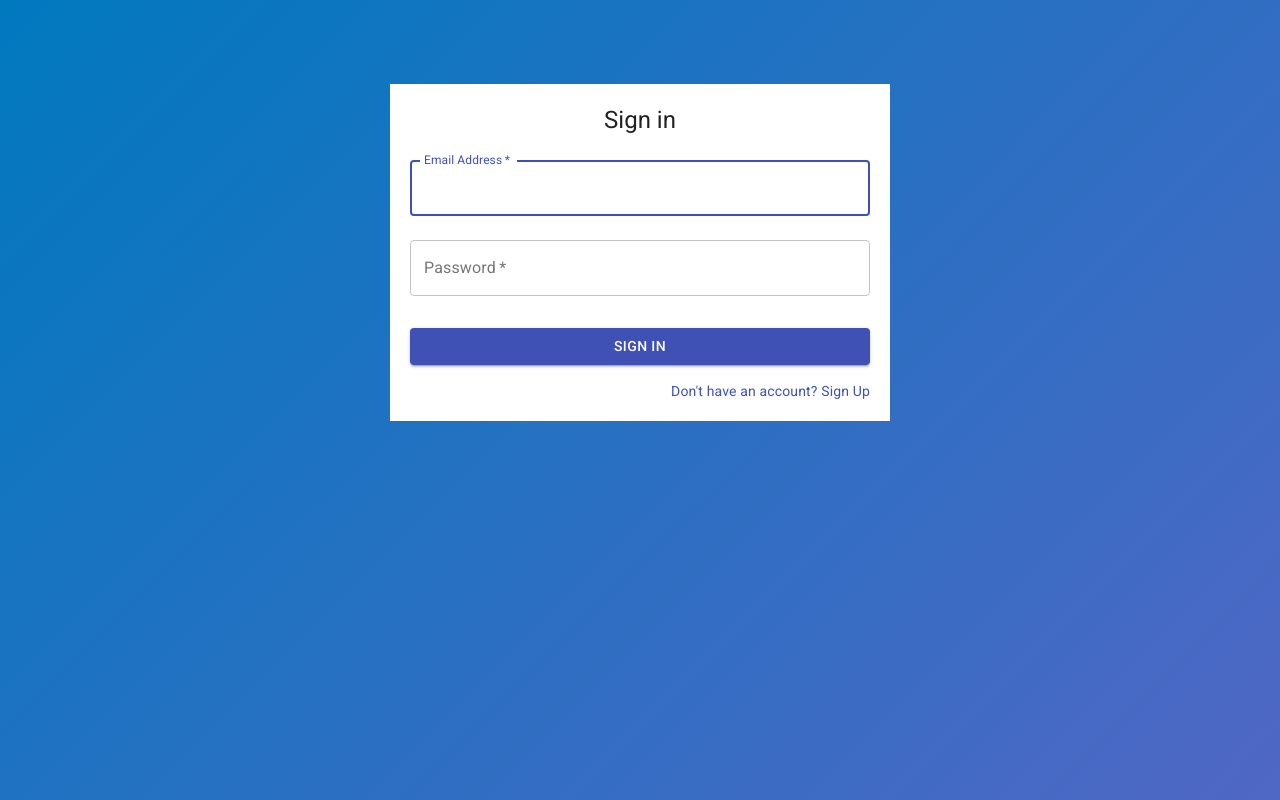
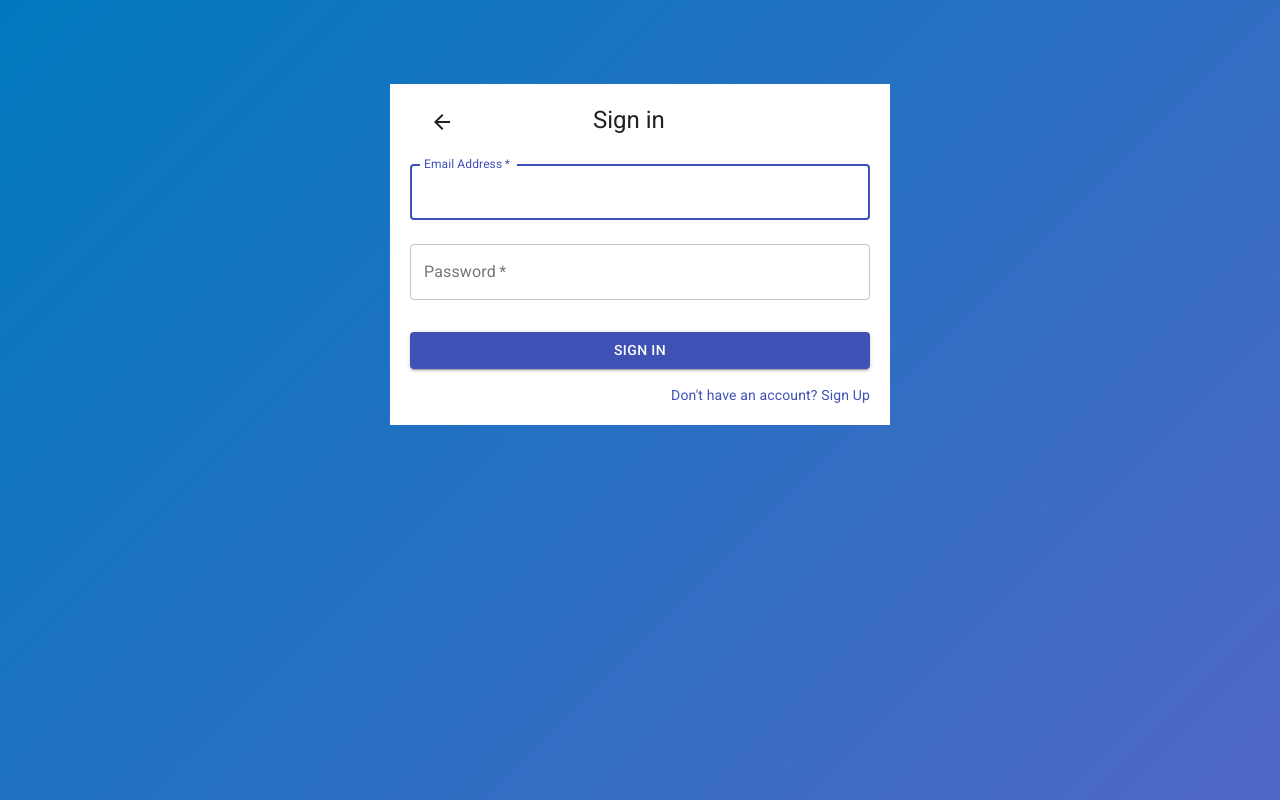
Before and after one commit to knezewski/taskManagerMERN, a React (Create React App) app in the folder client/: page /login in a window 1280 px wide. Built offline with nearby package versions, Linux system fonts and the light colour scheme; no server answers; the HTML template or start-up script is replaced by a standard one.

Commit message:
add backarrow

```diff
--- a/client/src/components/pages/Dashboard.js
+++ b/client/src/components/pages/Dashboard.js
@@ -8,7 +8,7 @@ import Navbar from "../other/Navbar";
 import CircularProgress from "@material-ui/core/CircularProgress";
 
 const Dashboard = () => {
-  const { user, isAuthenticated, token } = useSelector((state) => state.auth);
+  const { user, token } = useSelector((state) => state.auth);
   const boards = useSelector((state) => state.board.boards);
   const loading = useSelector((state) => state.board.dashboardLoading);
   const dispatch = useDispatch();
--- a/client/src/components/pages/Login.js
+++ b/client/src/components/pages/Login.js
@@ -1,7 +1,7 @@
 // https://github.com/mui-org/material-ui/tree/master/docs/src/pages/getting-started/templates/sign-in
 
 import React, { useState, useEffect } from "react";
-import { Redirect } from "react-router-dom";
+import { Redirect, useHistory } from "react-router-dom";
 import { useSelector, useDispatch } from "react-redux";
 import { login } from "../../actions/auth";
 
@@ -12,6 +12,8 @@ import Link from "@material-ui/core/Link";
 import Grid from "@material-ui/core/Grid";
 import Typography from "@material-ui/core/Typography";
 import Container from "@material-ui/core/Container";
+import ArrowBackIcon from '@material-ui/icons/ArrowBack';
+
 
 import useStyles from "../../utils/formStyles";
 
@@ -24,6 +26,8 @@ const Login = () => {
   });
   const isAuthenticated = useSelector((state) => state.auth.isAuthenticated);
   const dispatch = useDispatch();
+  let history = useHistory();
+
 
   const { email, password } = formData;
 
@@ -43,13 +47,22 @@ const Login = () => {
     return <Redirect to="/dashboard" />;
   }
 
+  const backToLanding = () => {
+    history.push("/");
+  }
+
   return (
     <Container component="main" maxWidth="xs" className={classes.container}>
       <CssBaseline />
       <div className={classes.paper}>
-        <Typography component="h1" variant="h5">
-          Sign in
-        </Typography>
+        <div className={classes.header}>
+          <Button onClick={backToLanding} >
+            <ArrowBackIcon />
+          </Button>
+          <Typography component="h1" variant="h5" style={{ marginLeft:"119px"}}>
+            Sign in
+          </Typography>
+        </div>
         <form className={classes.form} onSubmit={(e) => onSubmit(e)}>
           <TextField
             variant="outlined"
--- a/client/src/components/pages/Register.js
+++ b/client/src/components/pages/Register.js
@@ -1,7 +1,7 @@
 // https://github.com/mui-org/material-ui/tree/master/docs/src/pages/getting-started/templates/sign-up
 
 import React, { useState, useEffect } from 'react';
-import { Redirect } from 'react-router-dom';
+import { Redirect, useHistory } from 'react-router-dom';
 import { useSelector, useDispatch } from 'react-redux';
 import { setAlert } from '../../actions/alert';
 import { register } from '../../actions/auth';
@@ -13,6 +13,7 @@ import Link from '@material-ui/core/Link';
 import Grid from '@material-ui/core/Grid';
 import Typography from '@material-ui/core/Typography';
 import Container from '@material-ui/core/Container';
+import ArrowBackIcon from '@material-ui/icons/ArrowBack';
 import useStyles from '../../utils/formStyles';
 
 const Register = () => {
@@ -27,6 +28,7 @@ const Register = () => {
 
   const isAuthenticated = useSelector((state) => state.auth.isAuthenticated);
   const dispatch = useDispatch();
+  let history = useHistory();
 
   useEffect(() => {
     document.title = 'Sign Up';
@@ -49,13 +51,22 @@ const Register = () => {
     return <Redirect to='/dashboard' />;
   }
 
+  const backToLanding = () => {
+    history.push("/");
+  }
+
   return (
     <Container component='main' maxWidth='xs' className={classes.container}>
       <CssBaseline />
       <div className={classes.paper}>
-        <Typography component='h1' variant='h5'>
-          Sign up
-        </Typography>
+      <div className={classes.header}>
+          <Button onClick={backToLanding}>
+            <ArrowBackIcon />
+          </Button>
+          <Typography component="h1" variant="h5" style={{ marginLeft:"119px"}}>
+            Sign up
+          </Typography>
+        </div>
         <form className={classes.form} onSubmit={(e) => onSubmit(e)}>
           <Grid container spacing={2}>
             <Grid item xs={12}>
--- a/client/src/utils/formStyles.js
+++ b/client/src/utils/formStyles.js
@@ -19,6 +19,11 @@ const useStyles = makeStyles((theme) => ({
     background: 'white',
     maxWidth: '500px',
   },
+  header: {
+    width: '100%', // Fix IE 11 issue.
+    display: "flex",
+    justifyContent: "start",
+  },
   form: {
     width: '100%', // Fix IE 11 issue.
     marginTop: theme.spacing(1),
```
